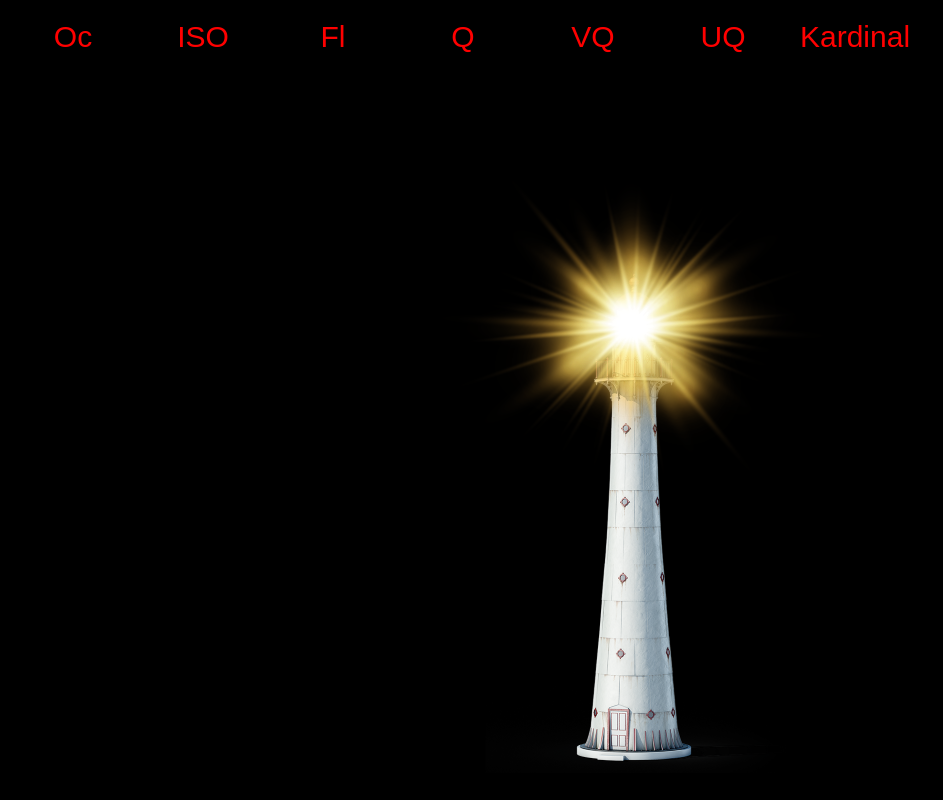
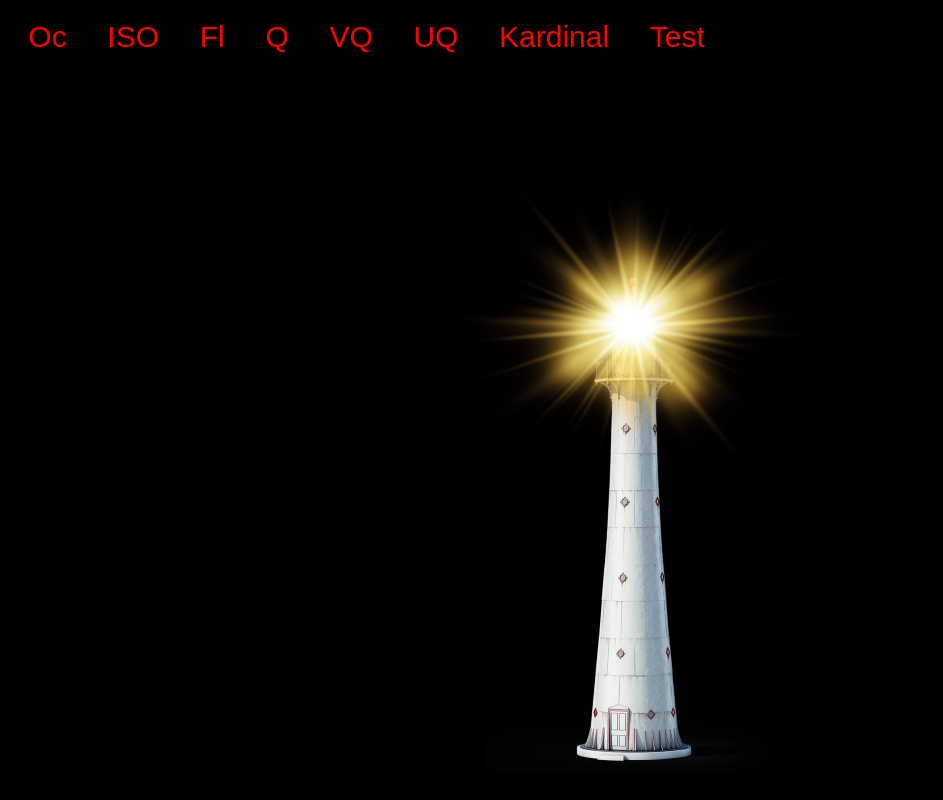
Before and after one commit to loitepr/LightsAtSea, a plain HTML site: page index.html in a window 1280 px wide. Shown: the whole page, without its empty margins (0-943 px from the left). Drawn offline with Linux system fonts and the light colour scheme.

Commit message:
test added

```diff
--- a/index.html
+++ b/index.html
@@ -6,13 +6,14 @@
 </head>
 	<body>
 		<div class="tab">
-			<button class="tablinks" onclick="OpenTab(event, 'tabOc')" id="defaultSelected">Oc</button>
-			<button class="tablinks" onclick="OpenTab(event, 'tabISO')">ISO</button>
-			<button class="tablinks" onclick="OpenTab(event, 'tabFl')">Fl</button>
-			<button class="tablinks" onclick="OpenTab(event, 'tabQ')">Q</button>
-			<button class="tablinks" onclick="OpenTab(event, 'tabVQ')">VQ</button>
-			<button class="tablinks" onclick="OpenTab(event, 'tabUQ')">UQ</button>
-			<button class="tablinks" onclick="OpenTab(event, 'tabKardinal')">Kardinal</button>
+			<button class="tablinks" onclick="OpenTab(event, 'tabOc')">&nbsp;Oc&nbsp;</button>
+			<button class="tablinks" onclick="OpenTab(event, 'tabISO')">&nbsp;ISO&nbsp;</button>
+			<button class="tablinks" onclick="OpenTab(event, 'tabFl')">&nbsp;Fl&nbsp;</button>
+			<button class="tablinks" onclick="OpenTab(event, 'tabQ')">&nbsp;Q&nbsp;</button>
+			<button class="tablinks" onclick="OpenTab(event, 'tabVQ')">&nbsp;VQ&nbsp;</button>
+			<button class="tablinks" onclick="OpenTab(event, 'tabUQ')">&nbsp;UQ&nbsp;</button>
+			<button class="tablinks" onclick="OpenTab(event, 'tabKardinal')">&nbsp;Kardinal&nbsp;</button>
+			<button class="tablinks" onclick="OpenTab(event, 'tabTest');fRandom()">&nbsp;Test&nbsp;</button>
 		</div>
 
 		<div id="tabFl" class="tabcontent">
@@ -25,9 +26,9 @@
 
 		<div id="tabQ" class="tabcontent">
 				<h3>Hurtigblink</h3>
-				<button onclick="fQ(1,0)">Q</button>
-				<button onclick="fQ(3,10)">Q(3) 10s</button>
-				<button onclick="fQ(9,15)">Q(9) 15s</button>
+				<button onclick="fQ(1,0,0)">Q</button>
+				<button onclick="fQ(3,10,0)">Q(3) 10s</button>
+				<button onclick="fQ(9,15,0)">Q(9) 15s</button>
 		</div>
 
 		<div id="tabVQ" class="tabcontent">
@@ -64,6 +65,11 @@
 				<button onclick="fQ(9,15,0)">Vest<br>Q(9) 15s</button>
 		</div>
 
+		<div id="tabTest" class="tabcontent">
+				<h3>Trykk "ny" for å se en tilfeldig lyskarakteristikk</h3>
+				<button onclick="fRandom()">Ny</button>
+		</div>
+
 		<table border="0" align="center">
 			<tr>
 				<td width="1024" height="200">
--- a/javascript.js
+++ b/javascript.js
@@ -1,5 +1,6 @@
 var zLightChar = [];
 var zId = null;
+var zTestActive = false;
 
 function fOcculting(zOcNo, zOcS) {
   zLightChar = [];
@@ -308,7 +309,89 @@ function fISO(zISOS) {
   fCreateTable();
 };
 
+function fRandom() {
+  zTestActive = true;
+  var test = Math.floor(Math.random() * 18);
+  console.log(test);
+
+  switch (test) {
+    case 0:
+      fQ(1,0);
+      document.getElementById("TextField").innerHTML = "Q";
+      break;
+    case 1:
+      fISO(2);
+      document.getElementById("TextField").innerHTML = "ISO2 eller ISO 2s";
+      break;
+    case 2:
+      fISO(4);
+      document.getElementById("TextField").innerHTML = "ISO4 eller ISO 4s";
+      break;
+    case 3:
+      fISO(6);
+      document.getElementById("TextField").innerHTML = "ISO6 eller ISO 6s";
+      break;
+    case 4:
+      fOcculting(1,3);
+      document.getElementById("TextField").innerHTML = "FM1 eller Oc 3s";
+      break;
+    case 5:
+      fOcculting(2,6);
+      document.getElementById("TextField").innerHTML = "FM2 eller Oc(2) 6s";
+      break;
+    case 6:
+      fOcculting(3,9);
+      document.getElementById("TextField").innerHTML = "FM3 eller Oc(3) 9s";
+      break;
+    case 7:
+      fFlashing(1,3);
+      document.getElementById("TextField").innerHTML = "1/3 eller Fl 3s";
+      break;
+    case 8:
+      fFlashing(1,5);
+      document.getElementById("TextField").innerHTML = "1/5 eller Fl 5s";
+      break;
+    case 9:
+      fFlashing(2,6);
+      document.getElementById("TextField").innerHTML = "2/6 eller Fl(2) 6s";
+      break;
+    case 10:
+      fFlashing(3,8);
+      document.getElementById("TextField").innerHTML = "3/8 eller Fl(3) 8s";
+      break;
+    case 11:
+      fQ(3,10,0);
+      document.getElementById("TextField").innerHTML = "Q3/10 eller Q(3) 10s";
+      break;
+    case 12:
+      fQ(9,15,0);
+      document.getElementById("TextField").innerHTML = "Q9/15 eller Q(9) 15s";
+      break;
+    case 13:
+      fVQ(1,0);
+      document.getElementById("TextField").innerHTML = "VQ";
+      break;
+    case 14:
+      fVQ(3,10);
+      document.getElementById("TextField").innerHTML = "VQ3/5 eller VQ(3) 5s";
+      break;
+    case 15:
+      fVQ(9,15);
+      document.getElementById("TextField").innerHTML = "VQ9/10 eller VQ(9) 10s";
+      break;
+    case 16:
+      fUQ(1,10);
+      document.getElementById("TextField").innerHTML = "UQ";
+      break;
+    case 17:
+      fQ(6,15,1);
+      document.getElementById("TextField").innerHTML = "Q6+LFl/10 eller Q(6) + LFl 10s";
+      break;
+  }
+}
+
 function fCreateTable() {
+  if (zTestActive == false) {
     var zHtml = '&nbsp;&nbsp;';
 
     for (i = 0; i < zLightChar.length; i++) {
@@ -332,8 +415,16 @@ function fCreateTable() {
     document.getElementById("lightgrid").innerHTML = zHtml;
     document.getElementById("PointingArrow").innerHTML ="&#8593";
   };
+};
 
 function OpenTab(evt, cityName) {
+  if (cityName == "tabTest") {
+    zTestActive = true;
+  }
+  else {
+    zTestActive = false;
+  };
+
   var i, tabcontent, tablinks;
 
   zLightChar = [];
--- a/styles.css
+++ b/styles.css
@@ -76,11 +76,11 @@ input, select, button, option {
   color: red;
   background-color: black;
   font-size: 30px;
-  width: 220px;
+  width: 10;//220px;
   text-align: center;
   border-style:solid;
   border-color: darkred;
-  padding: 10px;
+  padding: 10px 10px;
 }
 
 .tab {
@@ -97,7 +97,6 @@ input, select, button, option {
   cursor: pointer;
   padding: 12px 12px;
   transition: 0.3s;
-  width: 130px;
 }
 
 .tab button:hover {
```
Lines whose indentation alone changed are shown as unchanged.
